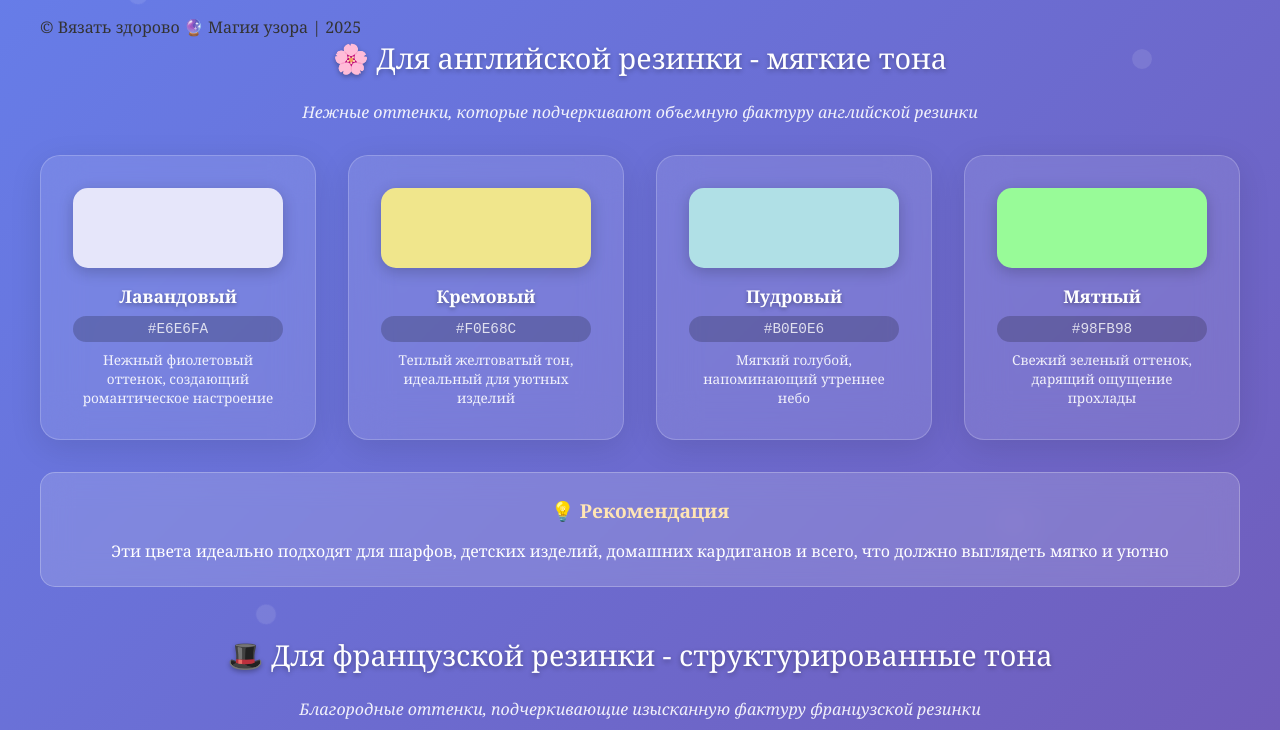
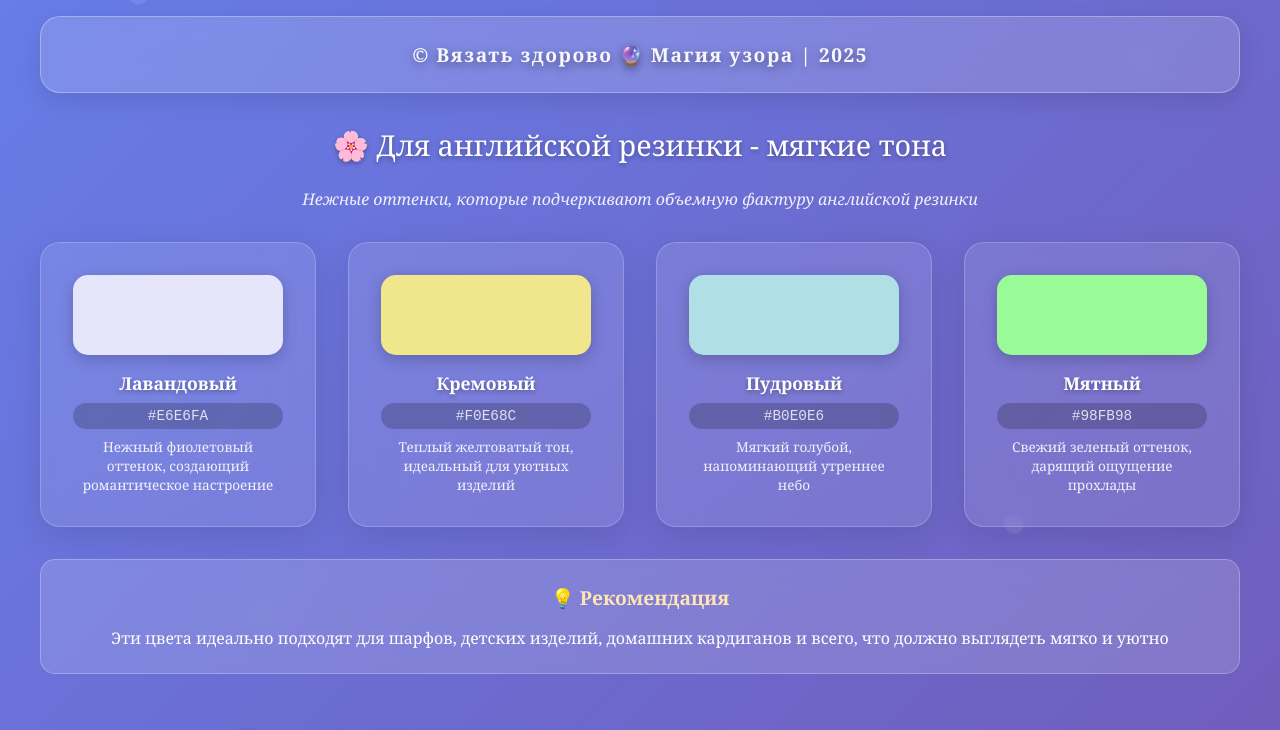
Before and after one commit to Anna19894/index.html-, a plain HTML site: page index.html in a window 1280 px wide. Shown: the part 91-821 px from the top of the page. Drawn offline with Linux system fonts and the light colour scheme.

Commit message:
Update index.html

```diff
--- a/index.html
+++ b/index.html
@@ -201,6 +201,51 @@
                 padding: 1.5rem;
             }
         }
+        .copyright {
+    text-align: center;
+    margin-bottom: 2rem;
+    padding: 1.5rem;
+    background: rgba(255, 255, 255, 0.15);
+    border-radius: 20px;
+    backdrop-filter: blur(15px);
+    border: 1px solid rgba(255, 255, 255, 0.3);
+    box-shadow: 0 8px 25px rgba(0, 0, 0, 0.1);
+    position: relative;
+    overflow: hidden;
+}
+
+.copyright::before {
+    content: '';
+    position: absolute;
+    top: 0;
+    left: -100%;
+    width: 100%;
+    height: 100%;
+    background: linear-gradient(90deg, transparent, rgba(255,255,255,0.2), transparent);
+    transition: left 0.8s ease;
+}
+
+.copyright:hover::before {
+    left: 100%;
+}
+
+.copyright p {
+    color: rgba(255, 255, 255, 0.95);
+    font-size: 1.2rem;
+    font-weight: 600;
+    text-shadow: 0 3px 10px rgba(0,0,0,0.4);
+    margin: 0;
+    letter-spacing: 1.5px;
+    position: relative;
+    z-index: 2;
+    font-family: Georgia, serif;
+}
+
+.copyright:hover {
+    transform: translateY(-3px);
+    box-shadow: 0 12px 35px rgba(0, 0, 0, 0.2);
+    border-color: rgba(255, 255, 255, 0.5);
+}
     </style>
 </head>
 <body>
```
